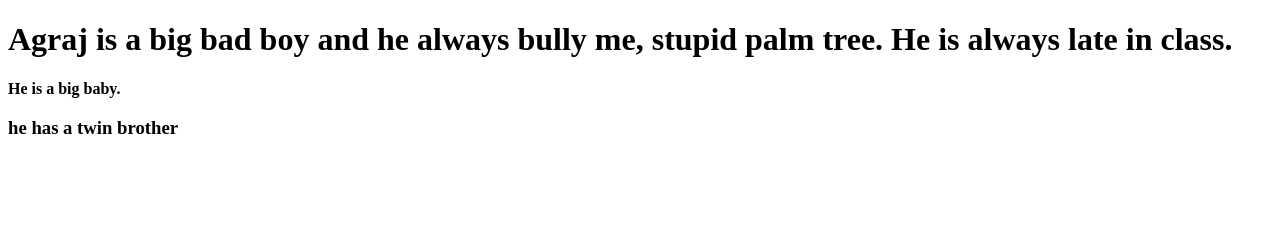
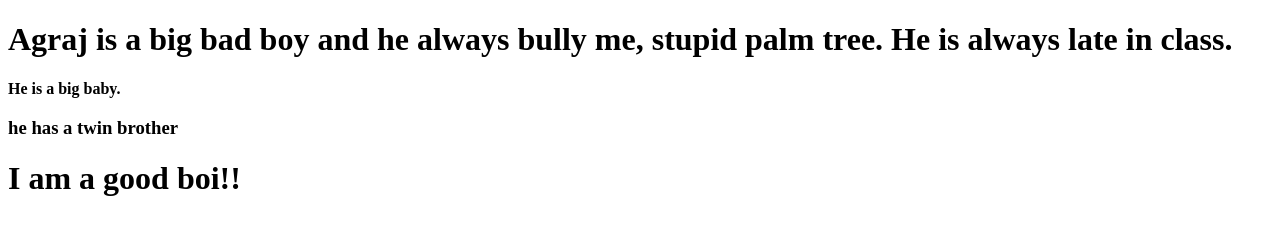
Before and after one commit to Agraj-Prtp-Singh/summer-class, a plain HTML site: page todolist.html in a window 1280 px wide. Drawn offline with Linux system fonts and the light colour scheme.

Commit message:
I am a good boi

```diff
--- a/todolist.html
+++ b/todolist.html
@@ -11,6 +11,7 @@
         <b>He is a big baby.</b>
     </p>
     <h3>he has a twin brother</h3>
+    <h1>I am a good boi!!</h1>
 
 </body>
 </html>
```
